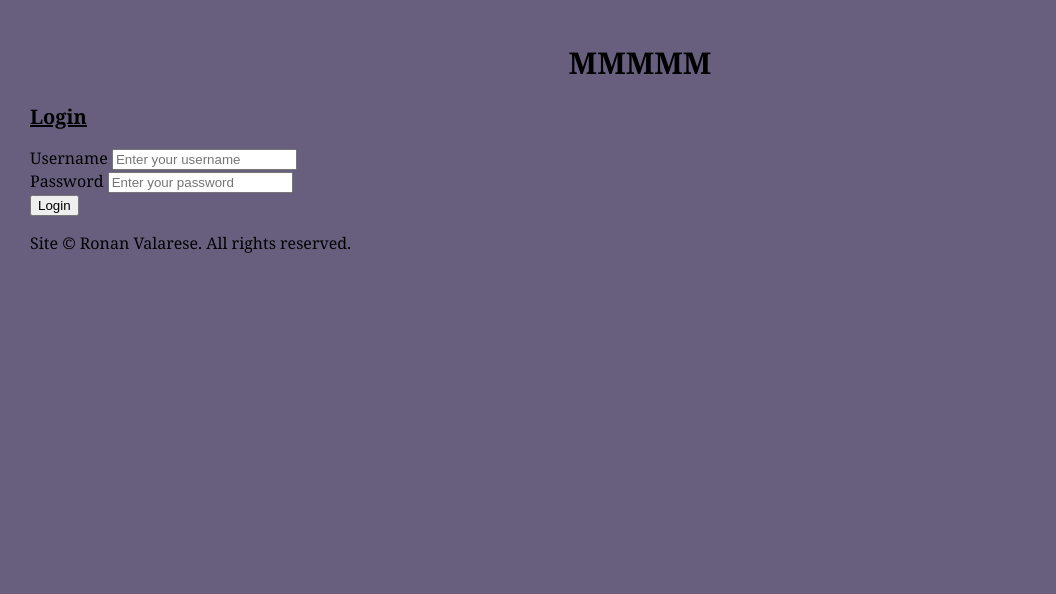
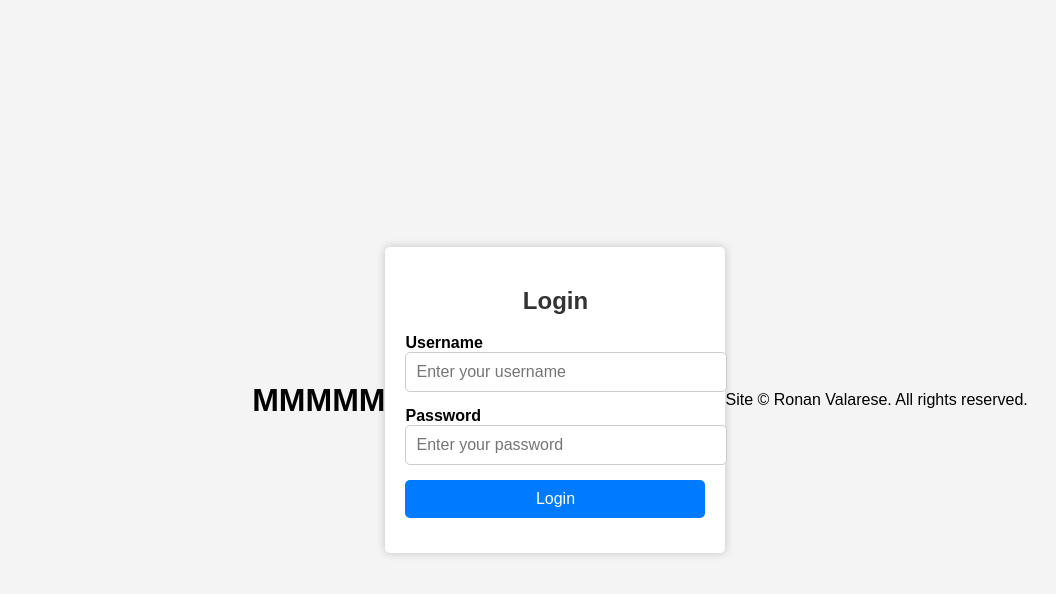
Before and after one commit to Humbumm/ITMD542-Labwork, a plain HTML site: page index.html in a window 1280 px wide. Shown: the whole page, without its empty margins (0-1056 px from the left). Drawn offline with Linux system fonts and the light colour scheme.

Commit message:
css test 1

```diff
--- a/style.css
+++ b/style.css
@@ -1,18 +1,55 @@
-html {
-  background: #685f7f;
-  font-family: "EB Garamond", "Hoefler Text", Georgia, "Times New Roman", Times, Roman, serif;
-  padding: 22px;
+body {
+    font-family: Arial, Helvetica, sans-serif;
+    background-color: #f4f4f4;
+    margin: 0;
+    padding: 0;
+    display: flex;
+    justify-content: center;
+    align-items: center;
+    height: 100vh;
 }
 
-h1 {
-  text-align: center;
-  font-size: 30px;
-}
-h2 {
-  font-size: 20px;
-  text-decoration: underline;
+.login-container {
+    background-color: #fff;
+    border-radius: 5px;
+    box-shadow: 0 0 10px rgba(0, 0, 0, 0.2);
+    padding: 20px;
+    width: 300px;
 }
 
-p {
+.login-container h2 {
+    text-align: center;
+    color: #333;
+}
 
+.form-group {
+    margin-bottom: 15px;
 }
+
+.form-group label {
+    display: block;
+    font-weight: bold;
+}
+
+.form-group input {
+    width: 100%;
+    padding: 10px;
+    border: 1px solid #ccc;
+    border-radius: 5px;
+    font-size: 16px;
+}
+
+.form-group button {
+    width: 100%;
+    padding: 10px;
+    background-color: #007BFF;
+    border: none;
+    border-radius: 5px;
+    color: #fff;
+    font-size: 16px;
+    cursor: pointer;
+}
+
+.form-group button:hover {
+    background-color: #0056b3;
+}
```
